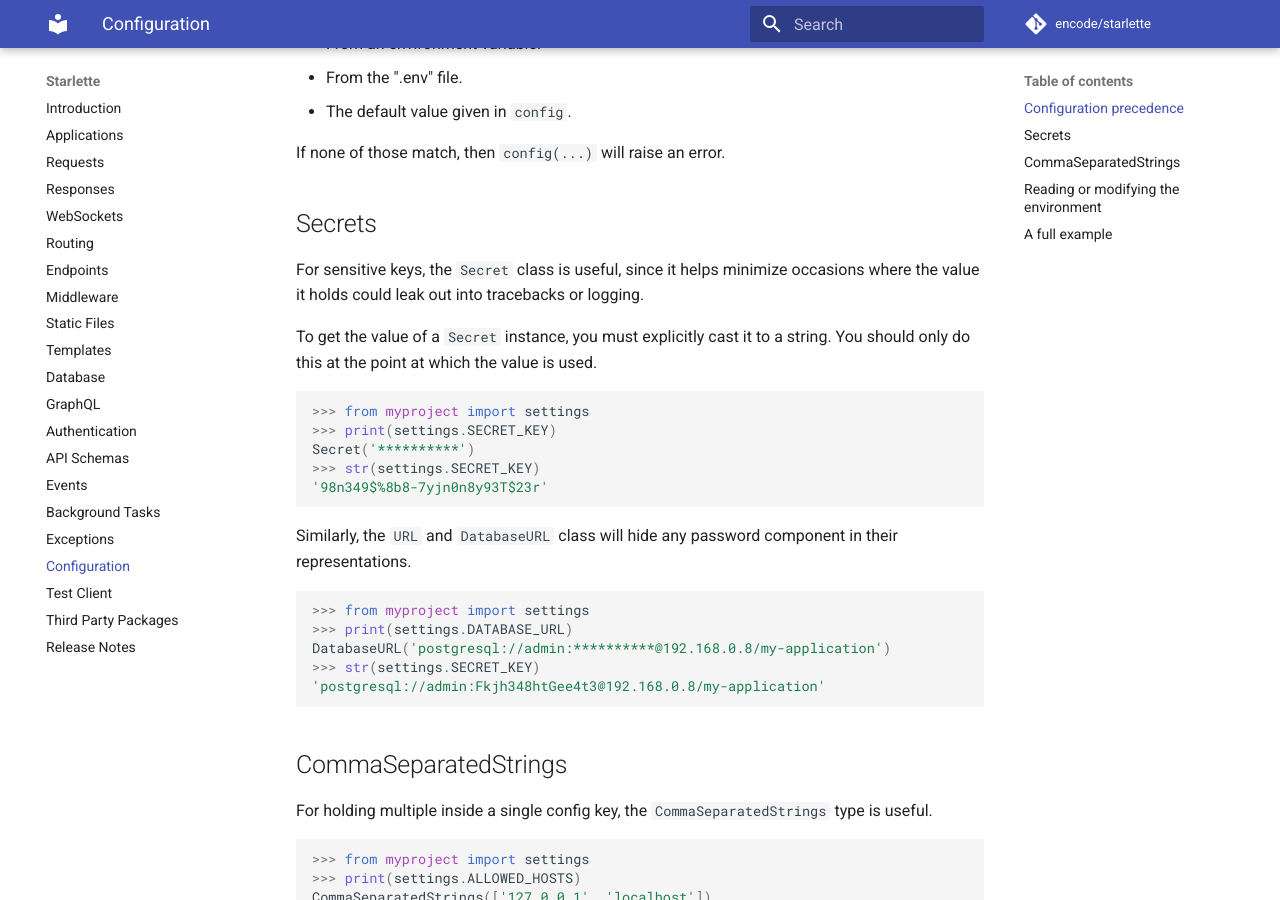
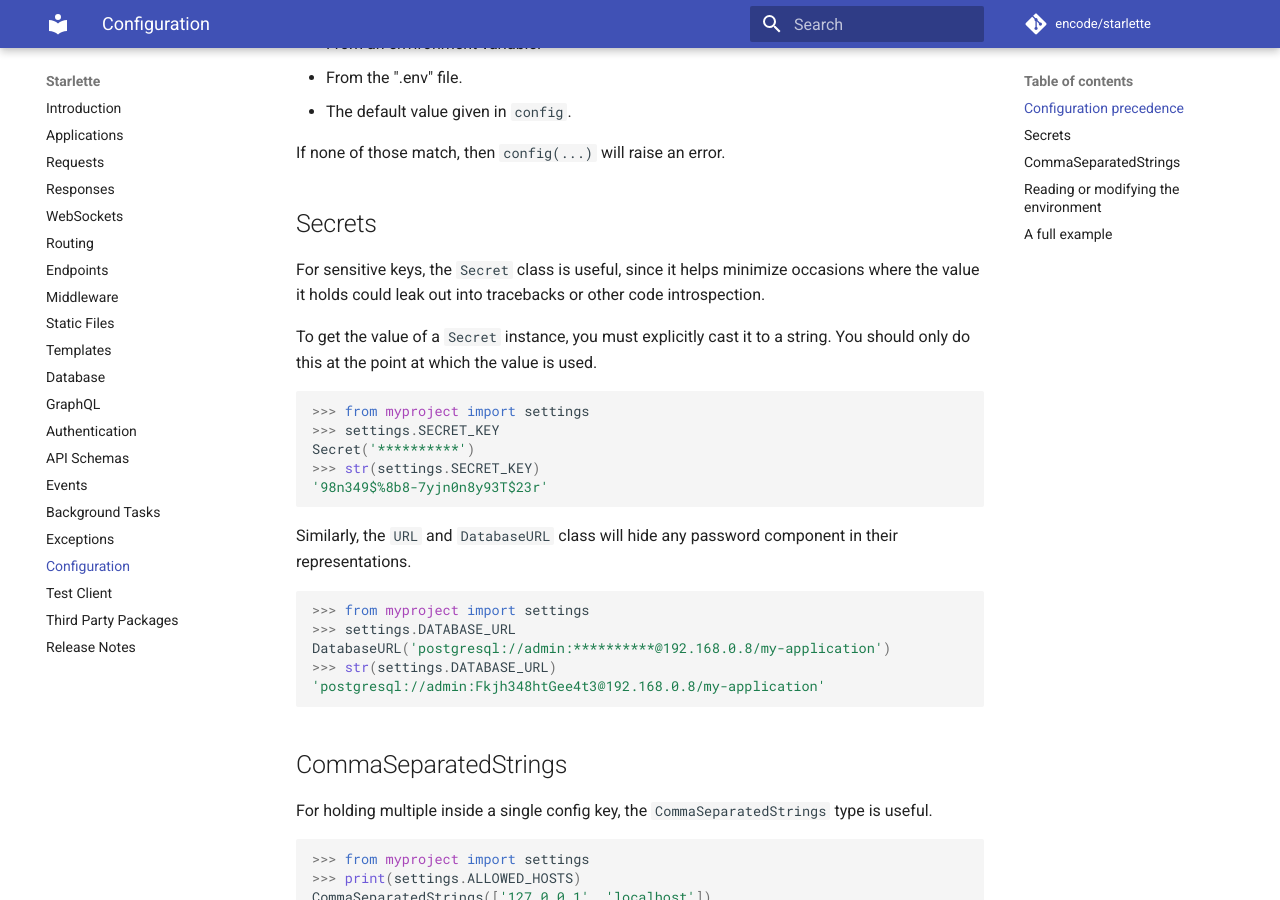
Before and after one commit to hidraco/starlette, an MkDocs documentation site: the page built from docs/config.md, in a window 1280 px wide and 900 px high, scrolled down 956 px. Built offline with MkDocs 1.6.1 and Material for MkDocs 9.7.7, drawn with Linux system fonts in a browser that asks for light colours; comment, search, counter and statistics services are not loaded.

Commit message:
Fix documentation for Secret and DatabaseURL (#303)

````diff
--- a/docs/config.md
+++ b/docs/config.md
@@ -48,14 +48,15 @@ If none of those match, then `config(...)` will raise an error.
 ## Secrets
 
 For sensitive keys, the `Secret` class is useful, since it helps minimize
-occasions where the value it holds could leak out into tracebacks or logging.
+occasions where the value it holds could leak out into tracebacks or
+other code introspection.
 
 To get the value of a `Secret` instance, you must explicitly cast it to a string.
 You should only do this at the point at which the value is used.
 
 ```python
 >>> from myproject import settings
->>> print(settings.SECRET_KEY)
+>>> settings.SECRET_KEY
 Secret('**********')
 >>> str(settings.SECRET_KEY)
 '98n349$%8b8-7yjn0n8y93T$23r'
@@ -66,9 +67,9 @@ in their representations.
 
 ```python
 >>> from myproject import settings
->>> print(settings.DATABASE_URL)
+>>> settings.DATABASE_URL
 DatabaseURL('postgresql://admin:**********@192.168.0.8/my-application')
->>> str(settings.SECRET_KEY)
+>>> str(settings.DATABASE_URL)
 'postgresql://admin:Fkjh348htGee4t3@192.168.0.8/my-application'
 ```
 
````
